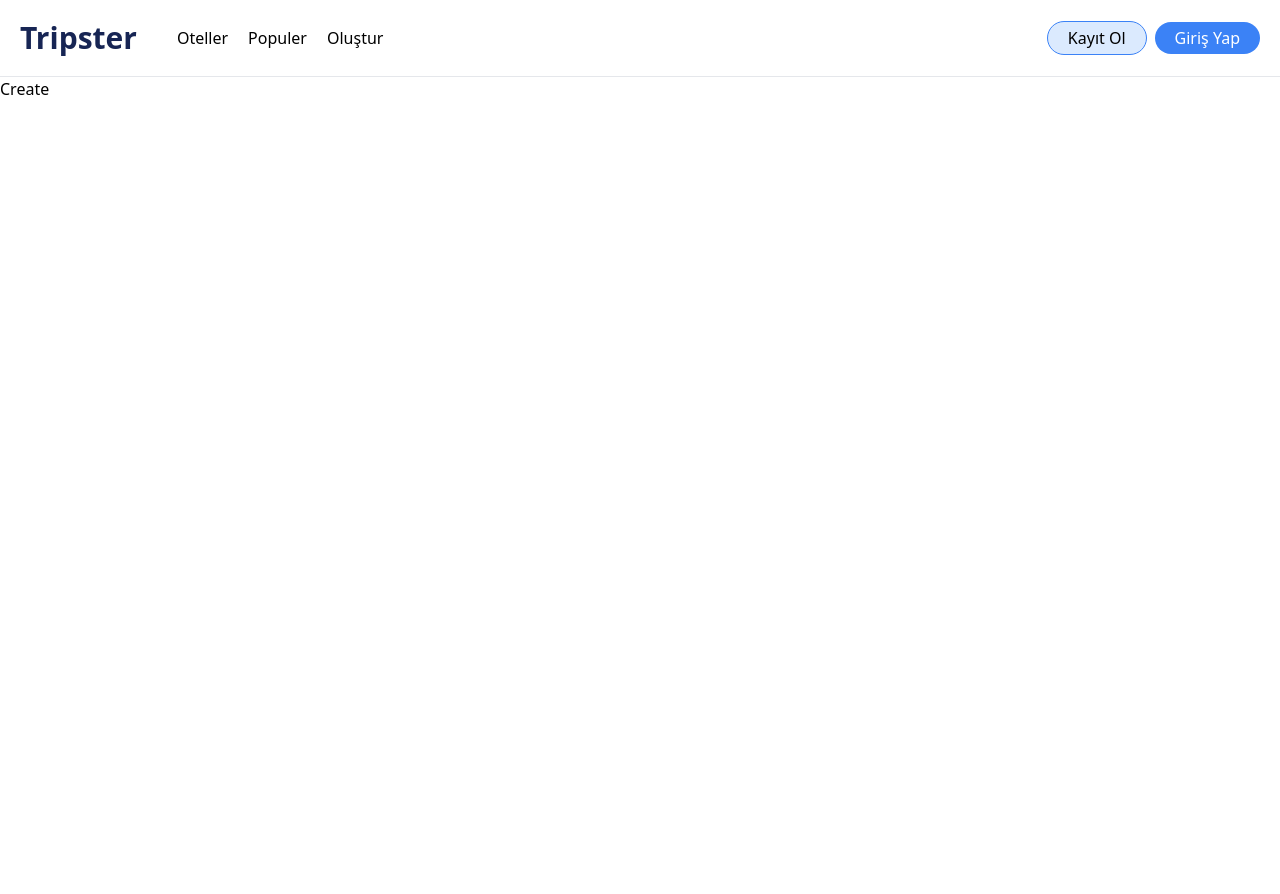
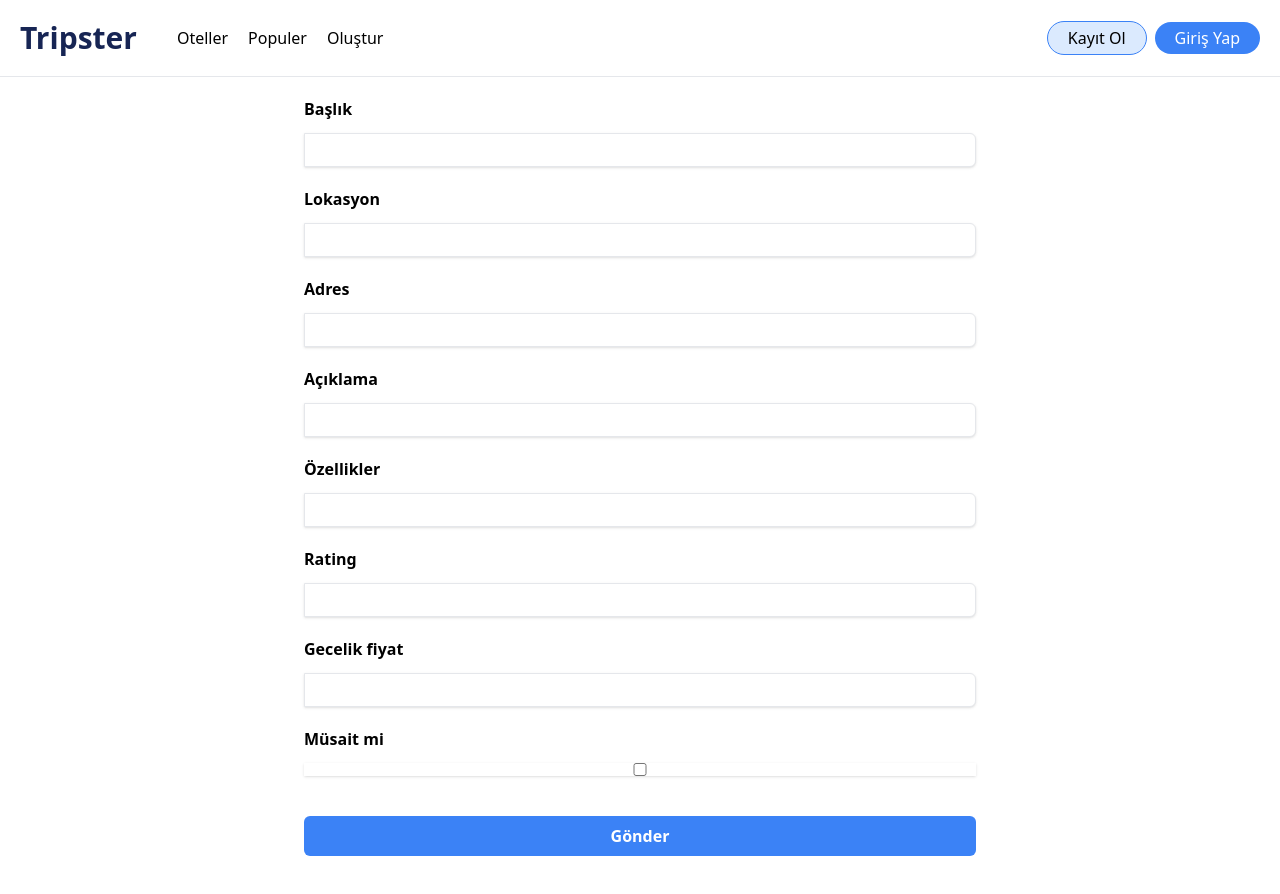
Before and after one commit to ozerbaykal/hotels_app_tanstcak_query, a React (Vite) app in the folder frontend/: page /create in a window 1280 px wide. Before the commit the page ends 800 px from the top, so only its background shows below. Built offline with nearby package versions, Linux system fonts and the light colour scheme.

Commit message:
create Page

```diff
--- a/frontend/package.json
+++ b/frontend/package.json
@@ -13,6 +13,7 @@
     "@tanstack/react-query": "^5.59.16",
     "@tanstack/react-query-devtools": "^5.59.16",
     "axios": "^1.7.7",
+    "formik": "^2.4.6",
     "react": "^18.3.1",
     "react-dom": "^18.3.1",
     "react-icons": "^5.3.0",
--- a/frontend/src/constants.ts
+++ b/frontend/src/constants.ts
@@ -1,3 +1,6 @@
+import { MdDescription } from "react-icons/md";
+import Rating from "./components/card/Rating";
+
 export const sortOptions = [
     {
         label: "Fiyat : düşükten yükseğe",
@@ -18,3 +21,72 @@ export const sortOptions = [
 
 
 ];
+
+export const initial = {
+    name: "",
+    location: "",
+    address: "",
+    description: "",
+    amenities: "",
+    rating: "",
+    price_per_night: "",
+    availability: false,
+
+}
+export const inputs = [
+    {
+        label: "Başlık",
+        name: "name",
+        placeholder: "başlık giriniz"
+    },
+    {
+        label: "Lokasyon",
+        name: "location",
+        placeholder: "lokasyon giriniz"
+    },
+    {
+        label: "Adres",
+        name: "address",
+        placeholder: "adress giriniz"
+    },
+    {
+        label: "Açıklama",
+        name: "description",
+        placeholder: "açıklma giriniz"
+    },
+    {
+        label: "Özellikler",
+        name: "amenities",
+        placeholder: "özellikleri giriniz"
+    },
+    {
+        label: "Rating",
+        name: "rating",
+        placeholder: "rating giriniz",
+        type: "number"
+    },
+    {
+        label: "Gecelik fiyat",
+        name: "price_per_night",
+        placeholder: "başlık giriniz",
+        type: "number",
+
+    },
+    {
+        label: "Müsait mi ",
+        name: "availability",
+        type: "checkbox"
+    }
+
+
+
+
+
+
+
+
+
+
+
+
+]
--- a/frontend/src/pages/create/index.tsx
+++ b/frontend/src/pages/create/index.tsx
@@ -1,7 +1,54 @@
+import { Field, Form, Formik } from "formik"
+import Container from "../../components/container"
+import { initial, inputs } from "../../constants"
+import { PlaceData } from "../../types"
 
 const Create = () => {
+    const handleSubmit = (values: PlaceData) => {
+        //kopyasını oluştur
+        const body = { ...values };
+
+        //özellikler metnini (,) göre diziye çevir
+        body.amenities = (values.amenities as string).split(",");
+
+
+
+
+
+    }
+
+
     return (
-        <div>Create</div>
+        <Container>
+            <Formik initialValues={initial} onSubmit={handleSubmit}>
+                <Form className="max-w-2xl mx-auto grid gap-5" >
+                    {inputs.map((item) => (
+                        <div className="flex flex-col gap-3">
+                            <label className="font-bold">{item.label}</label>
+                            <Field
+                                type={item.type || "text"}
+                                name={item.name}
+
+                                className="border py-1 px-4 rounded-e-md shadow w-full" />
+
+                        </div>
+
+                    ))}
+
+
+                    <button className="my-5 bg-blue-500 py-2 px-6 transition font-bold text-white rounded-md hover:bg-blue-600" type="submit">Gönder</button>
+
+                </Form>
+
+
+
+
+
+
+            </Formik>
+
+
+        </Container>
     )
 }
 
--- a/frontend/src/types.ts
+++ b/frontend/src/types.ts
@@ -14,6 +14,25 @@ export type Place =
         image_url: string,
     }
 
+export type PlaceData = {
+
+
+    name: string,
+    location: string,
+    address: string,
+    description: string,
+    amenities: string | string[],
+
+    rating: string,
+    price_per_night: string,
+    availability: boolean,
+
+
+
+}
+
+
+
 export type Params = {
 
     location?: string,
```
Also changed, not shown: 2 other files (tests, documents, lock files or other folders).
